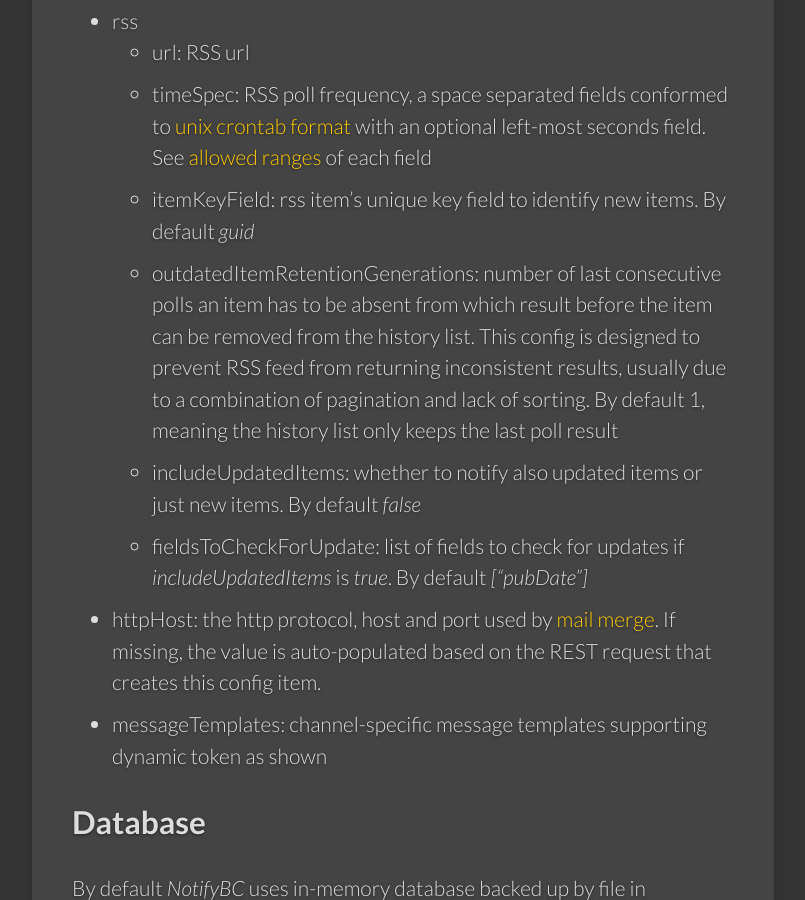
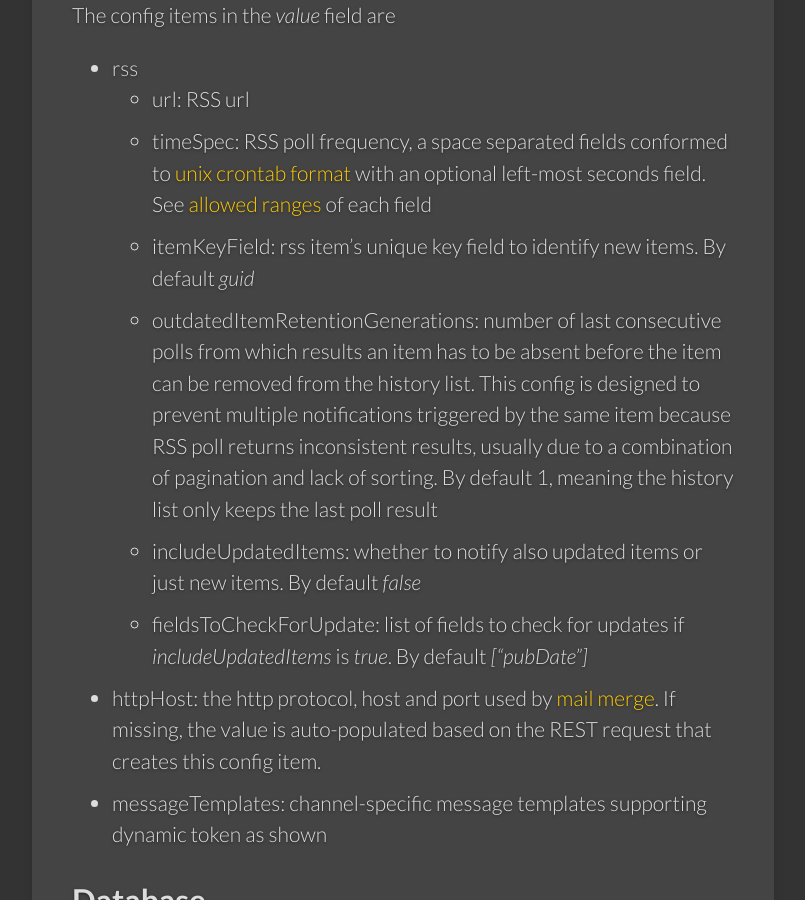
Before and after one commit to bcgov/MyGovBC-notification-server, a Jekyll site: the page built from docs/_docs/configuration.md, in a window 1280 px wide and 900 px high, scrolled down 12223 px. Shown: the whole window, without its empty margins (139-944 px from the left). Built offline with Jekyll 4.4.1, drawn with Linux system fonts in a browser that asks for light colours; some of the changed text lies outside the part shown.

Commit message:
updated docs

```diff
--- a/docs/_docs/configuration.md
+++ b/docs/_docs/configuration.md
@@ -317,7 +317,7 @@ The config items in the *value* field are
   * url: RSS url
   * <a name="timeSpec"></a>timeSpec: RSS poll frequency, a space separated fields conformed to [unix crontab format](https://www.freebsd.org/cgi/man.cgi?crontab(5)) with an optional left-most seconds field. See [allowed ranges](https://github.com/kelektiv/node-cron#cron-ranges) of each field
   * itemKeyField: rss item's unique key field to identify new items. By default *guid*
-  * outdatedItemRetentionGenerations: number of last consecutive polls an item has to be absent from which result before the item can be removed from the history list. This config is designed to prevent RSS feed from returning inconsistent results, usually due to a combination of pagination and lack of sorting. By default 1, meaning the history list only keeps the last poll result
+  * outdatedItemRetentionGenerations: number of last consecutive polls from which results an item has to be absent before the item can be removed from the history list. This config is designed to prevent multiple notifications triggered by the same item because RSS poll returns inconsistent results, usually due to a combination of pagination and lack of sorting. By default 1, meaning the history list only keeps the last poll result
   * includeUpdatedItems: whether to notify also updated items or just new items. By default *false*
   * fieldsToCheckForUpdate: list of fields to check for updates if *includeUpdatedItems* is *true*. By default *["pubDate"]*
 * httpHost: the http protocol, host and port used by [mail merge](../overview/#mail-merge). If missing, the value is auto-populated based on the REST request that creates this config item.
```
Also changed, not shown: other parts of docs/_docs/configuration.md (+1 -1 lines).
